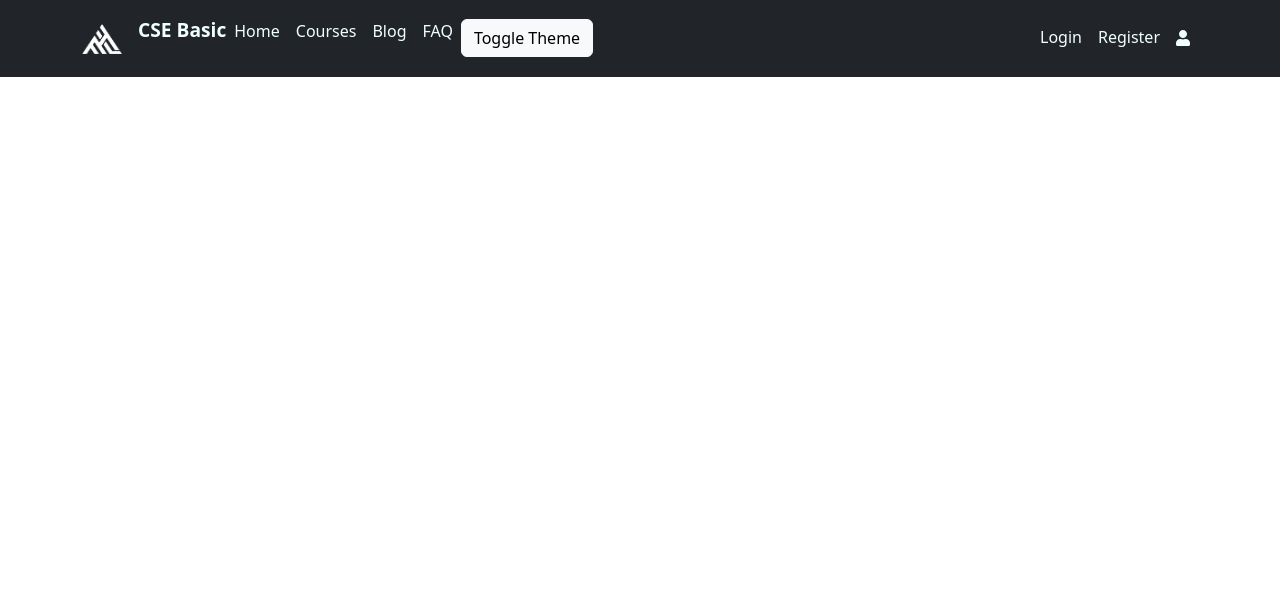
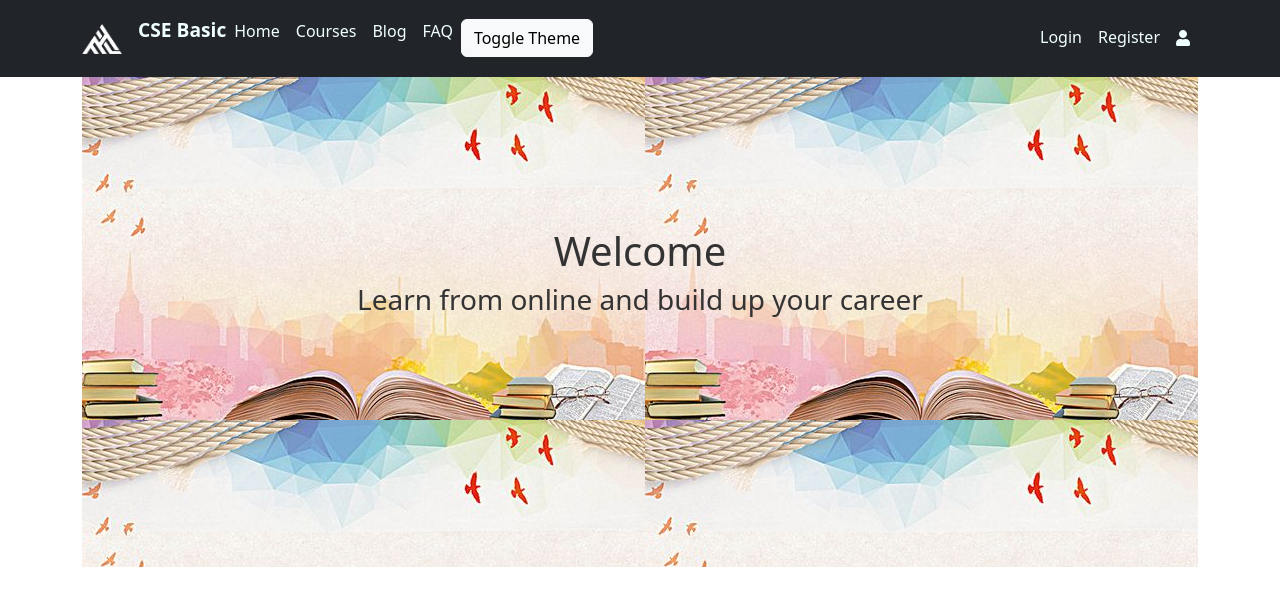
Before and after one commit to Progna-Labony-Roy/CSE-basic-client-side, a React (Create React App) app: page / in a window 1280 px wide. Shown: the top 606 px of the page. Built offline with nearby package versions, Linux system fonts and the light colour scheme; no server answers.

Commit message:
home page edited

```diff
--- /dev/null
+++ b/src/components/Pages/Home/Home.css
@@ -0,0 +1,7 @@
+.info{
+    background: url("background.jpg");
+    text-align: center;
+    padding-top: 150px;
+    height: 490px;
+    /* color: white; */
+}
--- a/src/components/Pages/Home/Home.js
+++ b/src/components/Pages/Home/Home.js
@@ -1,11 +1,12 @@
 import React from "react";
-import Courses from "../Courses/Courses";
+import './Home.css'
 
 
 const Home = () => {
   return (
-    <div className="mx-auto">
-   {/* <Courses></Courses> */}
+    <div className="info">
+      <h1>Welcome</h1>
+        <h3>Learn from online and build up your career</h3>
     </div>
   );
 };
--- a/src/components/Shared/Header/Header.js
+++ b/src/components/Shared/Header/Header.js
@@ -36,7 +36,7 @@ const Header = () => {
   return (
     <Navbar
       collapseOnSelect
-      className="mb-5 py-3"
+      className="py-3"
       expand="lg"
       bg="dark"
       variant="light"
```
Also changed, not shown: src/components/Pages/Home/background.jpg (added).
